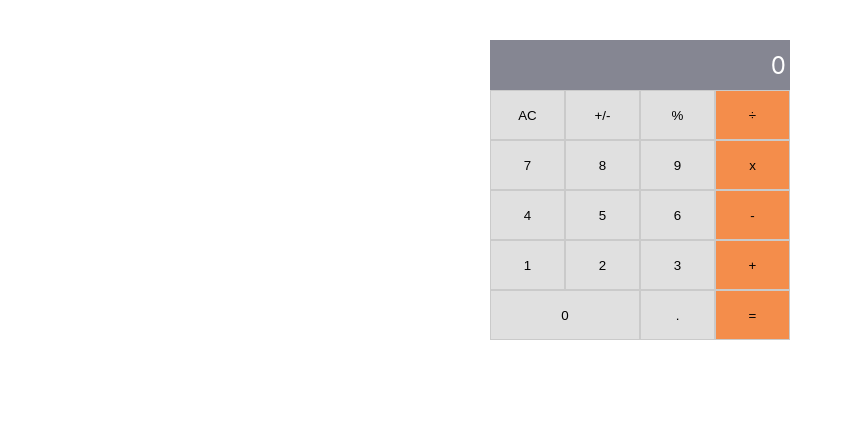
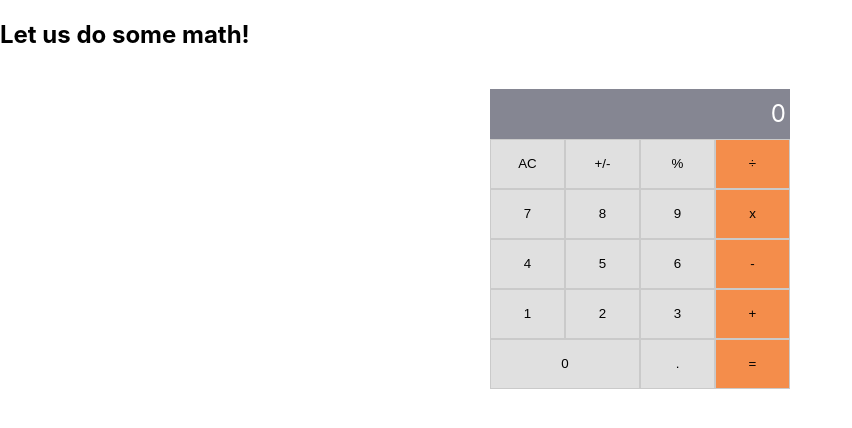
Before and after one commit to Sonickmumba/math-magicians, a React (Create React App) app: page / in a window 1280 px wide. Shown: the top 428 px of the page, without its empty margins (0-852 px from the left). Built offline with nearby package versions, Linux system fonts and the light colour scheme.

Commit message:
Add title to the calculator component

```diff
--- a/src/components/Calculator.js
+++ b/src/components/Calculator.js
@@ -44,6 +44,10 @@ const Calculator = () => {
   ];
 
   return (
+    <div className="calculator-main-container">
+      <div className="calculator-title-container">
+        <h2 className="calculator-title">Let us do some math!</h2>
+      </div>
       <div className="calculator-grid-container">
         { next ? (
           <div className="output-result">
@@ -71,6 +75,7 @@ const Calculator = () => {
           </button>
         ))}
       </div>
+    </div>
   );
 };
 
```
Lines whose indentation alone changed are shown as unchanged.
